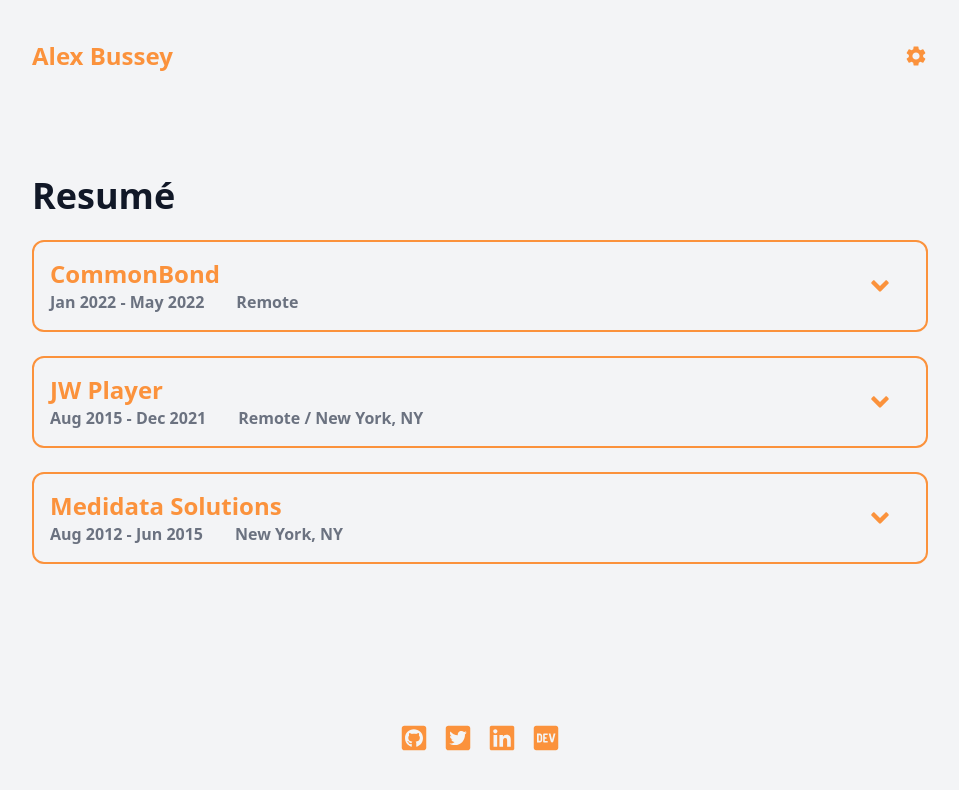
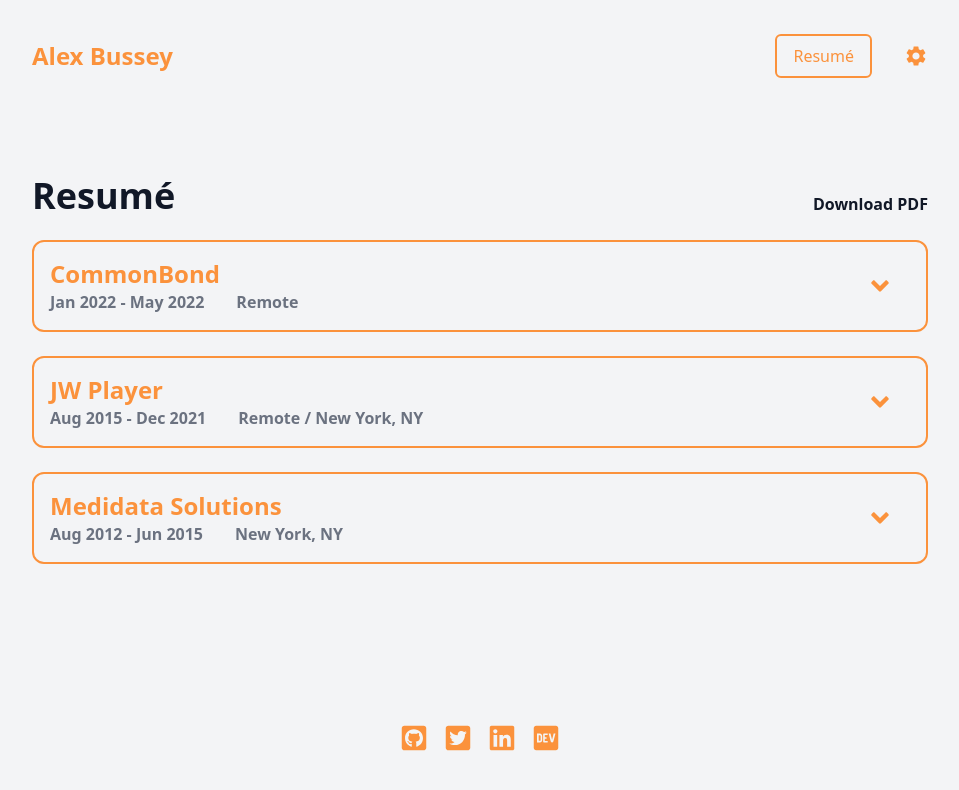
Before and after one commit to waxidiotic/personal-site-next, a Next.js app: page /resume in a window 1280 px wide. Shown: the top 790 px of the page, without its empty margins (160-1119 px from the left). Built offline with nearby package versions, Linux system fonts and the light colour scheme.

Commit message:
Add resume

```diff
--- a/components/Nav.tsx
+++ b/components/Nav.tsx
@@ -1,10 +1,21 @@
+import Link from "next/link";
+
 import { Options } from "./Options";
 
 export function Nav() {
   return (
     <nav className="flex items-center justify-between h-12">
-      <div className="text-2xl font-bold text-accent">Alex Bussey</div>
+      <Link passHref href="/">
+        <div className="text-2xl font-bold text-accent cursor-pointer">
+          Alex Bussey
+        </div>
+      </Link>
       <ul className="flex items-center space-x-8">
+        <Link href="/resume" passHref>
+          <span className="text-accent border-accent rounded-md border-2 py-2 px-4 cursor-pointer hover:text-dark hover:bg-accent dark:hover:text-primary">
+            Resumé
+          </span>
+        </Link>
         <li>
           <Options />
         </li>
--- a/pages/resume.tsx
+++ b/pages/resume.tsx
@@ -78,7 +78,14 @@
       </Head>
       <main>
         <div className="flex flex-col gap-6 mt-24 font-bold">
-          <div className="text-4xl">Resumé</div>
+          <div className="flex justify-between">
+            <div className="text-4xl">Resumé</div>
+            <div className="flex items-end cursor-pointer hover:text-accent">
+              <a href="resume.pdf" download>
+                Download PDF
+              </a>
+            </div>
+          </div>
           {jobs.map((job: Job, i: number) => (
             <Entry key={i} job={job} />
           ))}
```
Also changed, not shown: 1 other file (tests, documents, lock files or other folders).
